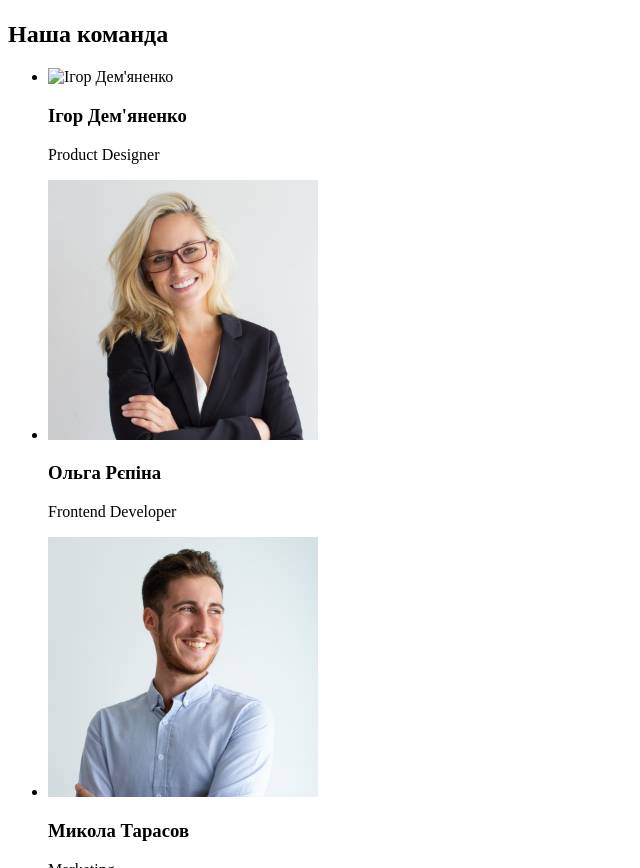
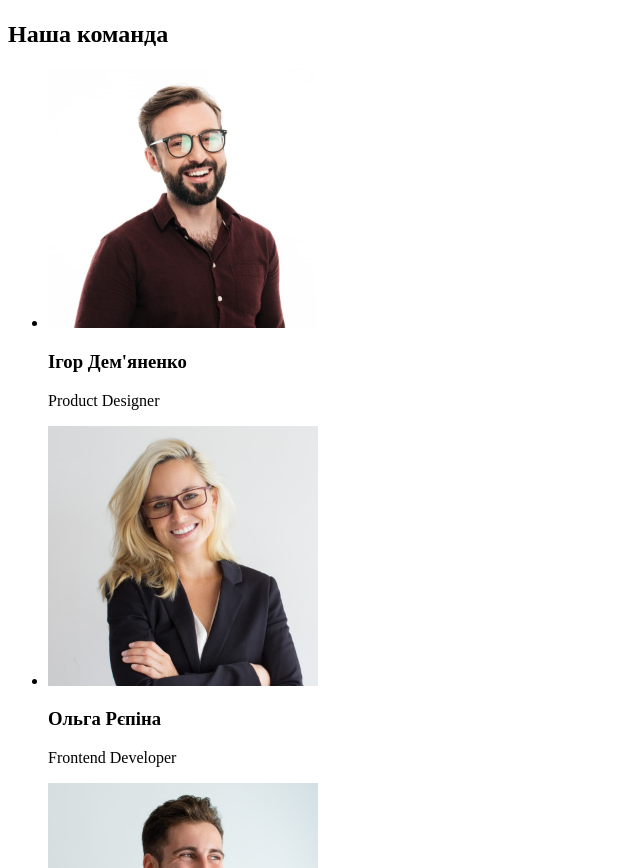
Before and after one commit to Sergio71364/goit-markup-hw-01, a plain HTML site: page index.html in a window 1280 px wide. Shown: the part 1553-2421 px from the top of the page, without its empty margins (0-640 px from the left). Drawn offline with Linux system fonts and the light colour scheme; the site is published under a folder, as on GitHub Pages, so addresses that start at the root find nothing.

Commit message:
added dot

```diff
--- a/index.html
+++ b/index.html
@@ -70,7 +70,7 @@
         <h2>Наша команда</h2>
         <ul>
           <li>
-            <img src="/images/demiyanenko-m.jpg" width="270" height="260" alt="Ігор Дем'яненко" />
+            <img src="./images/demiyanenko-m.jpg" width="270" height="260" alt="Ігор Дем'яненко" />
             <h3>Ігор Дем'яненко</h3>
             <p>Product Designer</p>
           </li>
```
